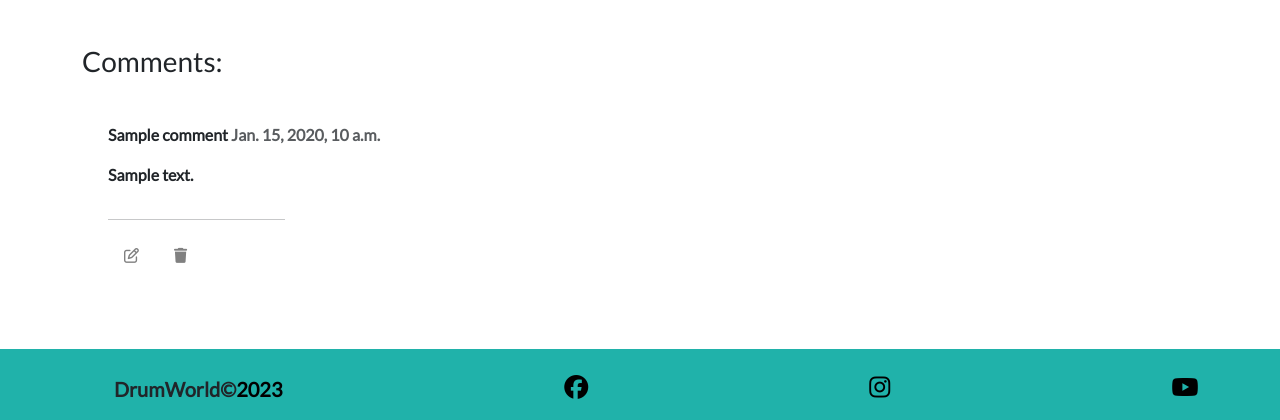
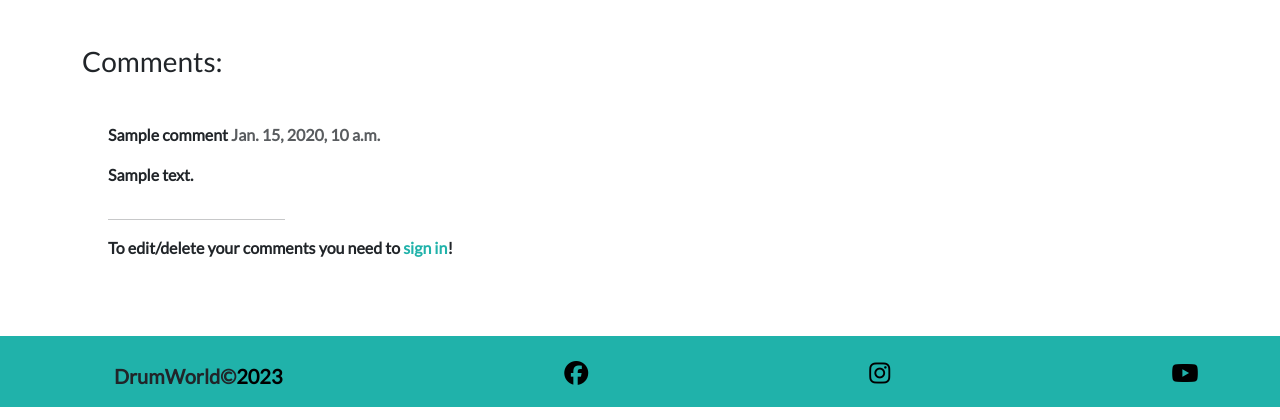
Before and after one commit to jlindeloef/drumworld, a Django app: a page that uses templates/post_detail.html in a window 1280 px wide. Shown: the part 578-998 px from the top of the page. Run offline with Django 3.2, Linux system fonts and the light colour scheme; tables that the repository leaves empty hold one stand-in row (values such as "Sample post"); some libraries are stand-ins or nearby versions.

Commit message:
Adding comments to the view.py

```diff
--- a/blog/models.py
+++ b/blog/models.py
@@ -5,14 +5,18 @@ from cloudinary.models import CloudinaryField
 
 STATUS = ((0, "Draft"), (1, "Published"))
 
-
+"""
+The category model
+"""
 class Category(models.Model):
     name = models.CharField(max_length=100)
 
     def __str__(self):
         return self.name
 
-
+"""
+The post model
+"""
 class Post(models.Model):
     title = models.CharField(max_length=200, unique=True)
     slug = models.SlugField(max_length=200, unique=True)
@@ -38,7 +42,9 @@ class Post(models.Model):
     def number_of_likes(self):
         return self.likes.count()
 
-
+"""
+The comment model
+"""
 class Comment(models.Model):
     writer = models.ForeignKey(User, on_delete=models.CASCADE, null=True,
                                 blank=True, related_name="user_comment")
--- a/blog/views.py
+++ b/blog/views.py
@@ -8,14 +8,18 @@ from django.http import HttpResponseRedirect
 from django.contrib.messages.views import SuccessMessageMixin
 from django.contrib import messages
 
-
+"""
+The created posts
+"""
 class PostList(generic.ListView):
     model = Post
     queryset = Post.objects.filter(status=1).order_by("-created_on")
     template_name = "index.html"
     paginate_by = 6
 
-
+"""
+The comment and likes and info of post
+"""
 class PostDetail(View):
 
     def get(self, request, slug, *args, **kwargs):
@@ -69,7 +73,9 @@ class PostDetail(View):
             },
         )
 
-
+"""
+The like function
+"""
 class PostLike(View):
 
     def post(self, request, slug, *args, **kwargs):
@@ -81,7 +87,9 @@ class PostLike(View):
 
         return HttpResponseRedirect(reverse('post_detail', args=[slug]))
 
-
+"""
+The categories
+"""
 class CatListView(ListView):
     template_name = 'category.html'
     context_object_name = 'catlist'
@@ -102,7 +110,9 @@ def category_list(request):
     }
     return context
 
-
+"""
+The edit omment view
+"""
 class CommentUpdateView(SuccessMessageMixin, UpdateView):
     model = Comment
     form_class = CommentForm
@@ -112,7 +122,9 @@ class CommentUpdateView(SuccessMessageMixin, UpdateView):
     def get_success_url(self):
         return reverse('post_detail', kwargs={'slug': self.object.post.slug})
 
-
+"""
+The delete comment view
+"""
 class CommentDeleteView(SuccessMessageMixin, DeleteView):
     model = Comment
     form_class = CommentForm
--- a/templates/post_detail.html
+++ b/templates/post_detail.html
@@ -99,17 +99,18 @@
                     <div class="col-md-2 card mb-0  mt-0">
                     <hr>
                     </div>
-                    {% if request.user == post.author %}
+                    {% if request.user == comment.writer %}
                     <a href="{% url 'edit_comment' comment.id %}" class="btn btn-signup btn-lg btn-edit"><i
                             class="far fa-edit"></i></a>
                     <a href="{% url 'delete_comment' comment.id %}" class="btn btn-signup btn-lg btn-delete"
                         style="color: #fc0000;"><i class="fas fa-trash"></i></a>
                         {% else %}
-                    <a  class="btn btn-signup btn-lg btn-edit" style="color: grey"><i
-                            class="far fa-edit"></i></a>
-                    <a  class="btn btn-signup btn-lg btn-delete"
-                        style="color: grey;"><i class="fas fa-trash"></i></a>
+                    <div>
+                        <p>To edit/delete your comments you need to <a class="link"
+                                href="{% url 'account_login' %}">sign in</a>!</p>
+                    </div>
                     {% endif %}
+                </div>
                 {% endfor %}
             </div>
         </div>
```
